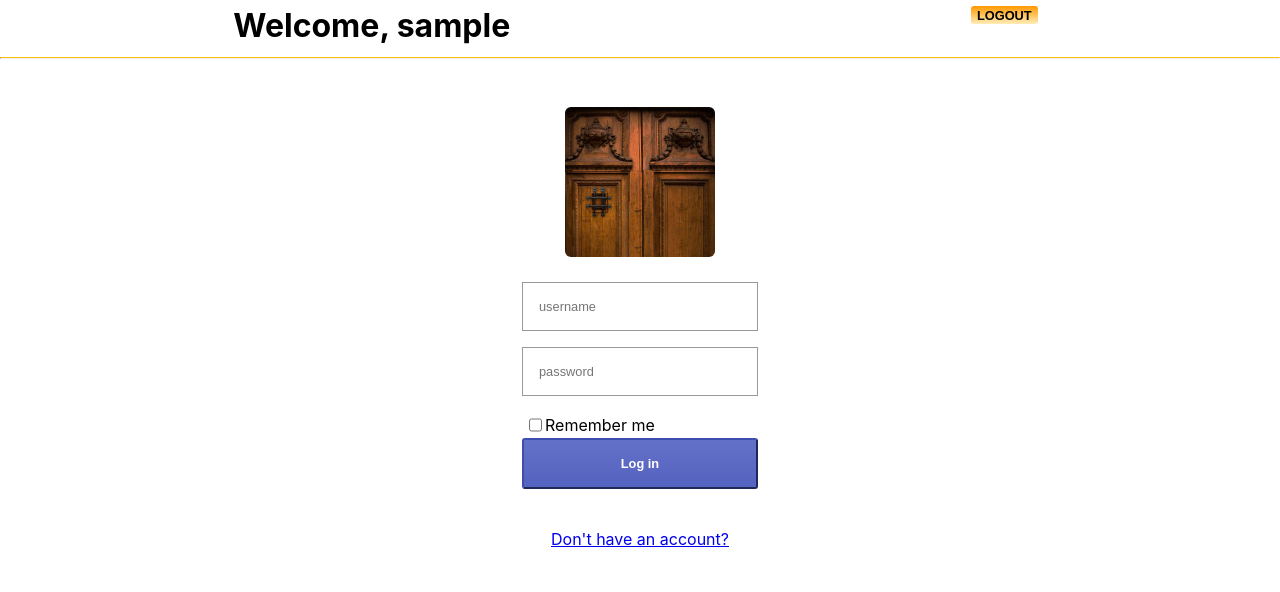
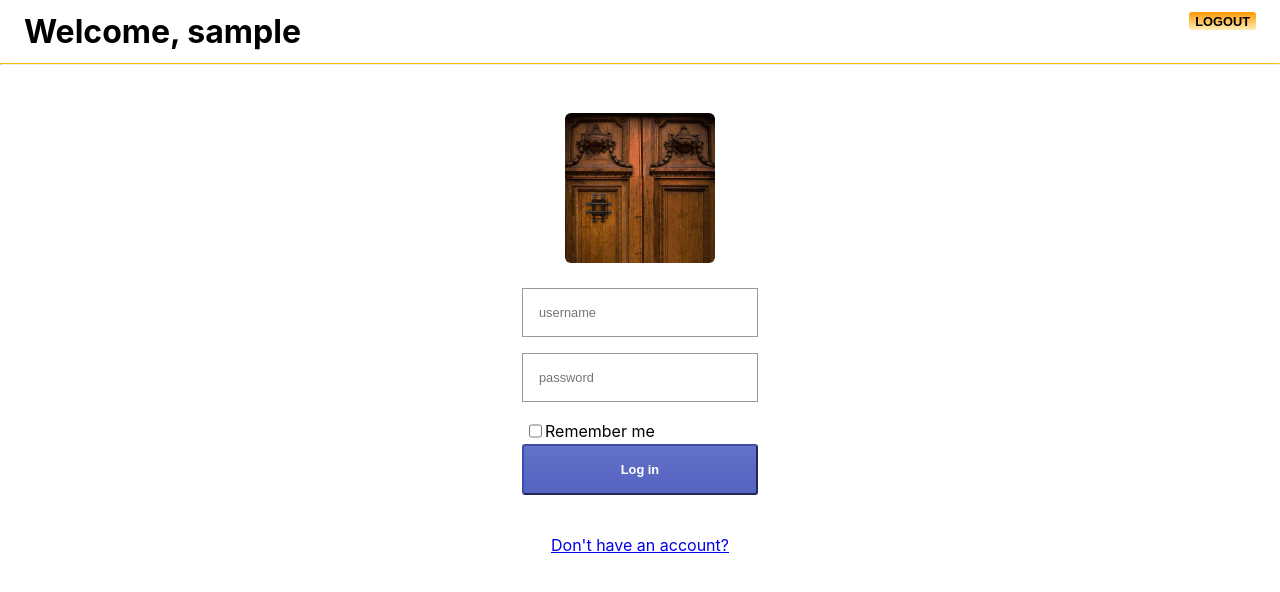
Before and after one commit to lluissuros/goldenspear-react-contacts-app, a React (Create React App) app: page / in a window 1280 px wide. Shown: the top 592 px of the page. Built offline with nearby package versions, Linux system fonts and the light colour scheme; sample sign-in values are in the browser's storage.

Commit message:
minor styles polishing

```diff
--- a/src/components/Header.js
+++ b/src/components/Header.js
@@ -3,9 +3,9 @@ import styled from "styled-components";
 import { SmallButton } from "./StyledComponents";
 
 const Container = styled.header`
-  margin: 6px 12px 12px 3px;
+  margin: 12px 24px;
   display: flex;
-  justify-content: space-around;
+  justify-content: space-between;
 `;
 
 const Header = ({ username, onLogout }) => {
--- a/src/components/SearchInput.js
+++ b/src/components/SearchInput.js
@@ -20,6 +20,7 @@ const SearchInput = ({ searchValue, onInputChange }) => {
         </label>
 
         <input
+          style={{ outline: "none" }}
           type="text"
           name="search"
           placeholder="by contains"
```
